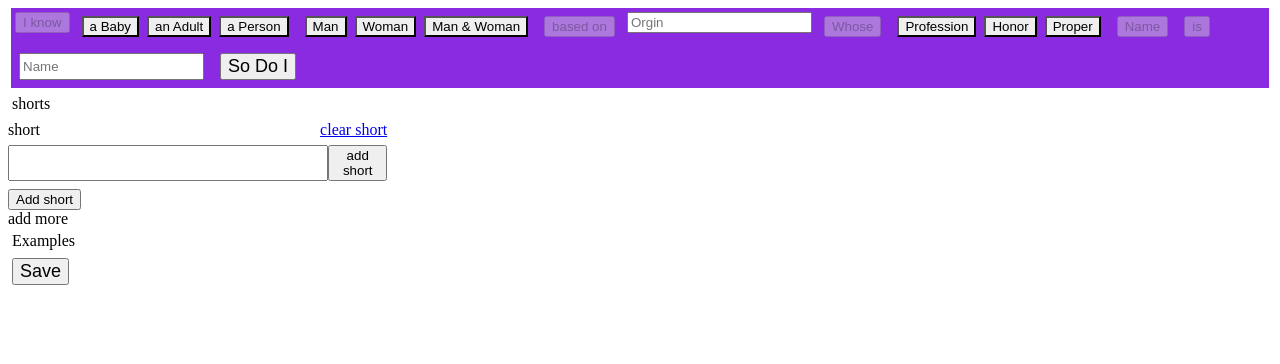
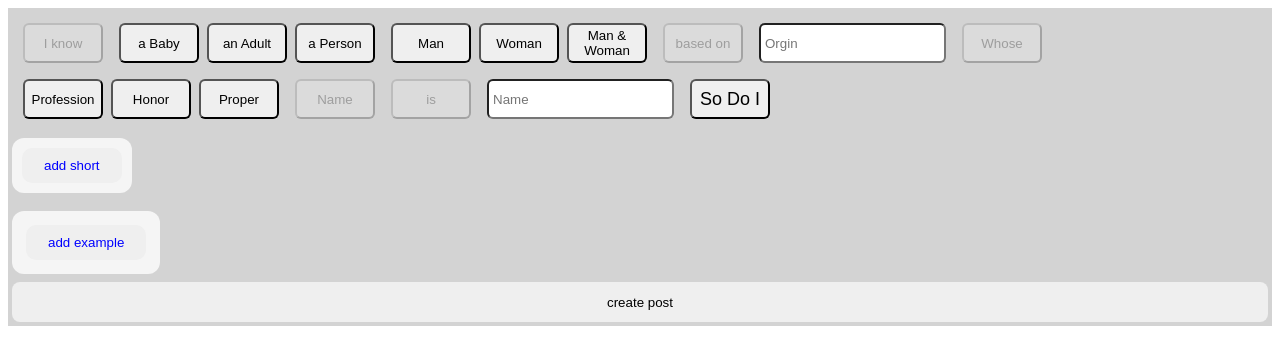
Before and after one commit to tsegay186/namestore, a React (Vite) app: page / in a window 1280 px wide. Shown: the top 364 px of the page. Built offline with nearby package versions, Linux system fonts and the light colour scheme.

Commit message:
modified: entry point to handle short and example creation

```diff
--- a/src/App.tsx
+++ b/src/App.tsx
@@ -1,16 +1,67 @@
-import React, { useState } from "react"
+import { useState } from "react";
+import Dialog from "./components/Dialog";
 import { entityName } from "./dataSchemas/name"
+import './App.css'
+const App = () => {
 
-import './App.css'
+  const [short, setShort] = useState('')
+  const [shorts, setShorts] = useState<string[]>([])
+
+  const [example, setExample] = useState('')
+  const [examples, setExamples] = useState<string[]>([])
+
+  const [shortInputOpen, setShortInputOpen] = useState<boolean>(false)
+  const [exampleInputOpen, setExampleInputOpen] = useState<boolean>(false)
+
+  const handleAddButtonStyle = { borderStyle: 'none', color: 'blue', cursor: 'pointer', padding: '10px 22px 10px 22px', width: 'fit-content', borderRadius: '10px' }
+  const addButtonStyle = { border: '1px solid green', fontFamily: '100px', borderLeftStyle: 'none', cursor: 'pointer', height: '38px', paddingTop: "0", borderLeft: '0px', borderBottomRightRadius: '8px', borderTopRightRadius: '8px' }
+
+  const addShort = () => {
+
+    if (shorts.includes(short)) {
+      console.log('short already registered')
+    } else {
+      setShorts(prev => [...prev, short])
+      setShort('')
+    }
+
+  }
+  const removeShort = (value: string) => {
+    console.log(value, 'value')
+    const shortss = shorts.filter((short) => short !== value)
+    setShorts(shortss)
+  }
+
+  const removeExample = (value: string) => {
+    const exampless = examples.filter((exmple) => exmple !== value)
+    setExamples(exampless)
+  }
+
+  const addExample = (example: string) => {
+    if (examples.includes(example)) {
+      console.log('example already taken')
+    } else {
+      setExamples(prev => [...prev, example])
+      setExample('')
+    }
+  }
+
+  function handleAddShortClick() {
+    setShortInputOpen(true)
+    setExampleInputOpen(false)
+  }
+
+  function handleAddExampleClick() {
+    setShortInputOpen(false)
+    setExampleInputOpen(true)
+  }
+
   const styleObect = {
     display: 'flex',
     gap: '8px',
-  backgroundColor: 'blueviolet',
+    backgroundColor: 'lightgray',
     padding: '4px',
   }
-const App = () => {
-  const [short, setShort] = useState<string>('')
-  const [example, setExample] = useState<string>('')
 
   const [nameEntity, setNameEntity] = useState<entityName>({
     id: '',
@@ -22,6 +73,7 @@ const App = () => {
     ageStage: 'unknown',
     designation: 'unknown'
   })
+
   const handleButtonClick = (event: React.MouseEvent<HTMLButtonElement>) => {
     const htmlButtonElement = event.target as HTMLButtonElement
     const { name, value } = htmlButtonElement
@@ -29,6 +81,7 @@ const App = () => {
     setNameEntity(updateNameEntity)
     setStateUpdated(true)
   }
+
   const handleInputChange = (event: React.ChangeEvent<HTMLInputElement>) => {
     const htmlInpuElement = event.target as HTMLInputElement
     const { name, value } = htmlInpuElement
@@ -36,27 +89,31 @@ const App = () => {
     setNameEntity(updateNameEntity)
     setStateUpdated(true)
   }
+
   const [stateUpdated, setStateUpdated] = useState(false)
+
   const handleSubmit = () => {
     console.log(nameEntity)
   }
 
+
   return (
     <>
-      <div style={{ ...styleObect, margin: '3px', flexWrap: 'wrap' }}>
-        <div >
+      <div style={{ ...styleObect, flexDirection: "column" }}>
+        <div style={{ margin: '3px', ...styleObect, flexWrap: 'wrap' }} className="contentContainer">
+          <div style={styleObect}>
             <button disabled>
               I know
             </button>
           </div>
 
-        <div style={{ display: 'flex', gap: 8, backgroundColor: 'blueviolet', padding: 4 }}>
+          <div style={{ display: 'flex', gap: 8,  padding: 4 }}>
             <button name='ageStage' value='baby' onClick={handleButtonClick} style={{ backgroundColor: nameEntity.ageStage === 'baby' ? 'cadetblue' : 'buttonface' }}>a Baby</button>
             <button name='ageStage' value='adult' onClick={handleButtonClick} style={{ backgroundColor: nameEntity.ageStage === 'adult' ? 'cadetblue' : 'buttonface' }}>an Adult</button>
             <button name='ageStage' value='allAges' onClick={handleButtonClick} style={{ backgroundColor: nameEntity.ageStage === 'allAges' ? 'cadetblue' : 'buttonface' }}>a Person</button>
           </div>
 
-        <div style={{ display: 'flex', gap: 8, backgroundColor: 'blueviolet', padding: 4 }}>
+          <div style={{ display: 'flex', gap: 8,  padding: 4 }}>
             <button name='genderIdentity' value='man' onClick={handleButtonClick} style={{ backgroundColor: nameEntity.genderIdentity === 'man' ? 'cadetblue' : 'buttonface' }}>Man </button>
             <button name='genderIdentity' value='woman' onClick={handleButtonClick} style={{ backgroundColor: nameEntity.genderIdentity === 'woman' ? 'cadetblue' : 'buttonface' }}>Woman</button>
             <button name='genderIdentity' value='allGenders' onClick={handleButtonClick} style={{ backgroundColor: nameEntity.genderIdentity === 'allGenders' ? 'cadetblue' : 'buttonface' }}>Man & Woman</button>
@@ -68,39 +125,39 @@ const App = () => {
             </button>
           </div>
 
-        <div >
+          <div style={styleObect}>
             <input name="origin" value={nameEntity.origin} placeholder='Orgin' onChange={handleInputChange} />
           </div>
 
-        <div style={{ display: 'flex', gap: 8, backgroundColor: 'blueviolet', padding: 4 }}>
+          <div style={{ display: 'flex', gap: 8,  padding: 4 }}>
             <button disabled>Whose</button>
           </div>
 
-        <div style={{ display: 'flex', gap: 8, backgroundColor: 'blueviolet', padding: 4 }}>
+          <div style={{ display: 'flex', gap: 8,  padding: 4 }}>
             <button name='designation' value='profession' onClick={handleButtonClick} style={{ backgroundColor: nameEntity.designation === 'profession' ? 'cadetblue' : 'buttonface' }}>Profession </button>
             <button name='designation' value='honor' onClick={handleButtonClick} style={{ backgroundColor: nameEntity.designation === 'honor' ? 'cadetblue' : 'buttonface' }}>Honor</button>
             <button name='designation' value='proper' onClick={handleButtonClick} style={{ backgroundColor: nameEntity.designation === 'proper' ? 'cadetblue' : 'buttonface' }}>Proper</button>
           </div>
 
-        <div style={{ display: 'flex', gap: 8, backgroundColor: 'blueviolet', padding: 4 }}>
+          <div style={{ display: 'flex', gap: 8,  padding: 4 }}>
             <button disabled>
               Name
             </button>
           </div>
 
-        <div style={{ display: 'flex', gap: 8, backgroundColor: 'blueviolet', padding: 4 }}>
+          <div style={{ display: 'flex', gap: 8,  padding: 4 }}>
             <button disabled>
               is
             </button>
           </div>
 
-        <div style={{ display: 'flex', gap: 8, backgroundColor: 'blueviolet', padding: 4 }}>
+          <div style={{ display: 'flex', gap: 8,  padding: 4 }}>
 
             <input name="name" value={nameEntity.name} placeholder='Name' onChange={handleInputChange} />
 
           </div>
 
-        <div style={{ display: 'flex', backgroundColor: 'blueviolet', padding: 4 }}>
+          <div style={{ display: 'flex',  padding: 4 }}>
             {
               !stateUpdated &&
               <button onClick={handleSubmit} >
@@ -110,57 +167,54 @@ const App = () => {
           </div>
         </div>
 
-      <div style={{ display: 'flex', flexDirection: 'column', justifyContent: 'space-between' }}>
-        <div>
-          <div style={{ margin: '4px' }}>
-            shorts
+        <div style={{ gap: '18px', display: 'flex', flexDirection: 'column' }}>
+
+          <div style={{ display: 'flex', flexDirection: 'column', justifyContent: 'space-evenly', padding: '10px', width: 'fit-content', backgroundColor: 'whitesmoke', borderRadius: '12px', flexWrap: 'wrap', borderStyle: 'none', minWidth:'', maxWidth: '600px' }}>
+
+            <div style={{ display: 'flex', width: 'fit-content', height: 'fit-content', flexWrap: 'wrap' }}>
+              {
+                shorts.map((short: string, index: number) => (
+                  <div style={{ display: 'block', borderStyle: 'none' }} key={index}>
+                    <Dialog message={short} removeMessage={removeShort}></Dialog>
+                  </div>
+                ))
+              }
+
             </div>
 
             {
-            nameEntity.shorts &&
-            <div style={{ margin: '8px 0 8px 0', display: 'flex', flexDirection: 'column', gap: '6px', width: '30%' }}>
-              <div style={{ display: 'flex', justifyContent: 'space-between' }}>
-                <div>
-                  short
+              !shortInputOpen ? <button onClick={handleAddShortClick} style={handleAddButtonStyle}> add short </button>
+                :
+                <div style={{ display: 'flex' }}>
+                  <input id="short" className="inputElement" value={short} onChange={(e) => setShort(e.target.value)} type="text" placeholder="add short" style={{ height: '34px', width: '50%', paddingLeft: '10px', border: '1px solid green', borderBottomLeftRadius: '6px', borderTopLeftRadius: '6px' }} />
+                  <button onClick={addShort} style={addButtonStyle} className="addShortButton"> <span style={{ fontSize: '30px', width: '100%' }}>+</span></button>
                 </div>
-                <div>
-                  <a href="http://">clear short</a>
+            }
+          </div>
+          <div style={{ display: 'flex', flexDirection: 'column', justifyContent: 'space-evenly', padding: '14px', width: 'fit-content', backgroundColor: 'whitesmoke', borderRadius: '12px', flexWrap: 'wrap', borderStyle: 'none', maxWidth: '600px' }}>
+            <div style={{ display: 'flex', flexDirection: 'column', justifyContent: 'space-between', gap: '12px', width: 'fit-content' }}>
+              {
+                examples.map((example: string, index: number) => (
+                  <div style={{ display: 'block', borderStyle: 'none' }} key={index}>
+                    <Dialog message={example} removeMessage={removeExample}></Dialog>
+                  </div>
+                ))
+              }
+
+            </div>
+            {
+              !exampleInputOpen ?
+                <button onClick={handleAddExampleClick} style={handleAddButtonStyle}> add example</button>
+                :
+                <div style={{ display: 'flex' }}>
+                  <input id="short" className="inputElement" value={example} onChange={(e) => setExample(e.target.value)} type="text" placeholder="add Example" style={{ height: '34px', width: '65%', paddingLeft: '10px', border: '1px solid green', borderBottomLeftRadius: '6px', borderTopLeftRadius: '6px' }} />
+                  <button onClick={() => addExample(example)} style={addButtonStyle} className="addShortButton"> <span style={{ fontSize: '30px', width: '100%' }}>+</span></button>
+                </div>
+            }
           </div>
         </div>
-              <div style={{display:'flex'}}>
-                <input value={short} name="short" onChange={(event) => { setShort(event?.target.value) }} type="text" style={{ width: '100%' }} />
-                <div>
-                  <button>add short</button>
+        <button style={{height:'40px', borderStyle:'none', borderRadius:'8px'}}>create post</button>
       </div>
-              </div>
-            </div>
-          }
-          <div>
-            <button type="link" >
-              {
-                (nameEntity.shorts?.length ?? 0) > 0 ? 'Add more' : 'Add short'
-              }
-            </button>
-          </div>
-
-          <div>
-            <span>
-              add more
-            </span>
-          </div>
-
-        </div>
-
-        <div style={{ margin: '4px' }}>
-          Examples
-        </div>
-        <div style={{ margin: '4px' }}>
-          <button onClick={handleSubmit} >
-            <span style={{ fontSize: 18, alignItems: 'center' }}>Save</span>
-          </button>
-        </div>
-      </div>
-
     </>
   )
 }
```
Lines whose indentation alone changed are shown as unchanged.
